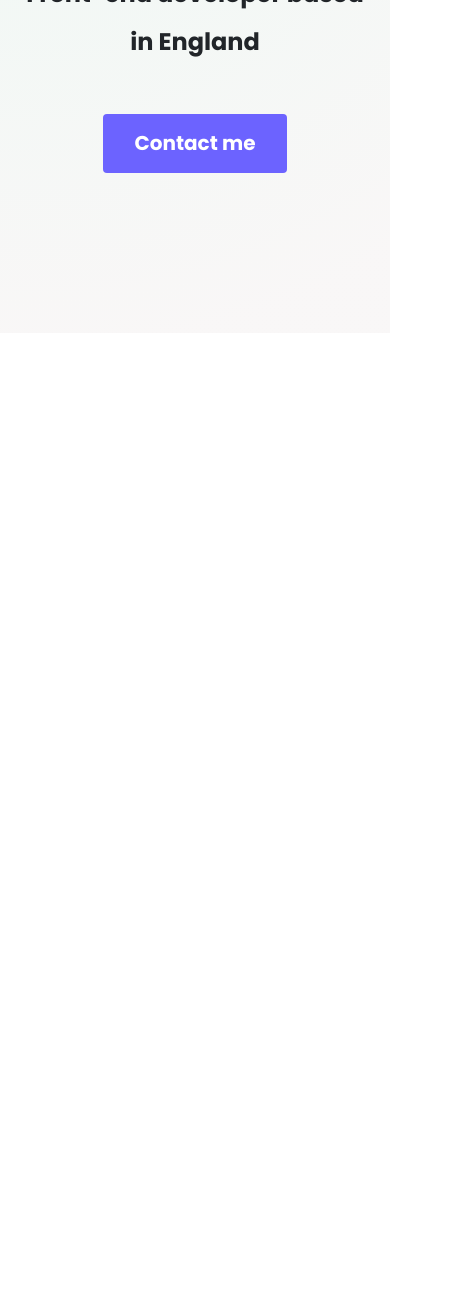
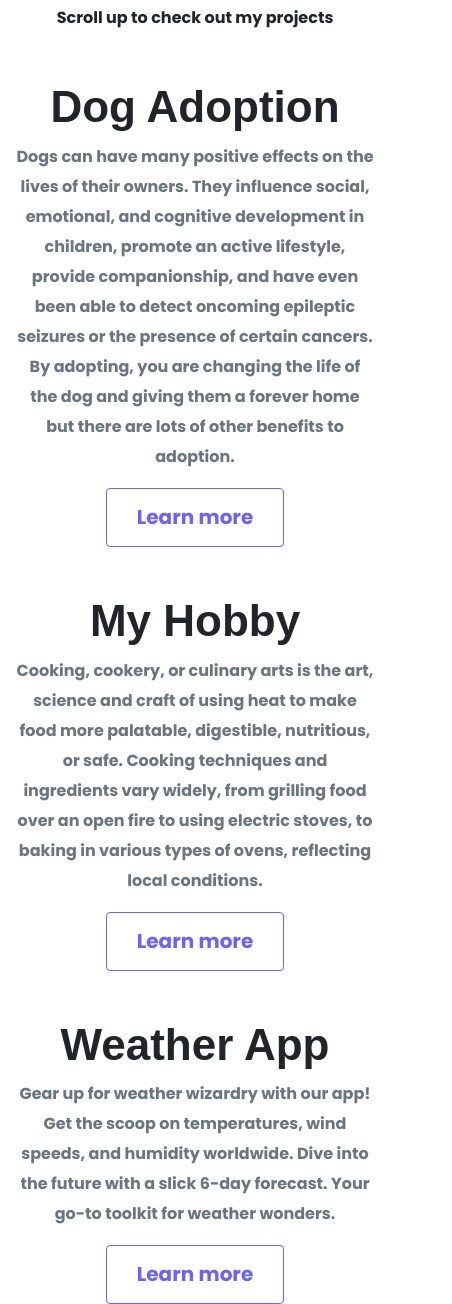
Before and after one commit to lahseh/portfolio, a plain HTML site: page index.html in a window 390 px wide. Shown: the part 482-1786 px from the top of the page, 452 px wide, since content can reach past the window. Before the commit the page ends 844 px from the top, so only its background shows below. Drawn offline with nearby package versions, Linux system fonts and the light colour scheme; a web font is replaced by a local one.

Commit message:
integrated homepage content design

```diff
--- a/index.html
+++ b/index.html
@@ -37,5 +37,65 @@
         <a href="£" class="btn btn-branding">Contact me</a>
       </div>
     </div>
+    <p class="text-center m-5">Scroll up to check out my projects</p>
+    <div class="container">
+      <div class="row mt-5">
+        <div class="col-md-6 d-none d-lg-block">
+          <img src="img/basic1.png" class="img-fluid rounded mb-5" alt="" />
+        </div>
+
+        <div class="col-md-6">
+          <div class="project-description">
+            <h2 mb-5>Dog Adoption</h2>
+            <p class="text-muted">
+              Dogs can have many positive effects on the lives of their owners.
+              They influence social, emotional, and cognitive development in
+              children, promote an active lifestyle, provide companionship, and
+              have even been able to detect oncoming epileptic seizures or the
+              presence of certain cancers. By adopting, you are changing the
+              life of the dog and giving them a forever home but there are lots
+              of other benefits to adoption.
+            </p>
+            <a href="" class="btn btn-branding-outline">Learn more</a>
+          </div>
+        </div>
+      </div>
+      <div class="row mt-5">
+        <div class="col-md-6">
+          <div class="project-description">
+            <h2 mb-5>My Hobby</h2>
+            <p class="text-muted">
+              Cooking, cookery, or culinary arts is the art, science and craft
+              of using heat to make food more palatable, digestible, nutritious,
+              or safe. Cooking techniques and ingredients vary widely, from
+              grilling food over an open fire to using electric stoves, to
+              baking in various types of ovens, reflecting local conditions.
+            </p>
+            <a href="" class="btn btn-branding-outline">Learn more</a>
+          </div>
+        </div>
+        <div class="col-md-6 d-none d-lg-block">
+          <img src="img/basic2.png" class="img-fluid rounded" alt="" />
+        </div>
+      </div>
+      <div class="row mt-5">
+        <div class="col-md-6 d-none d-lg-block">
+          <img src="img/plus1.png" class="img-fluid rounded" alt="" />
+        </div>
+
+        <div class="col-md-6">
+          <div class="project-description">
+            <h2 mb-5>Weather App</h2>
+            <p class="text-muted">
+              Gear up for weather wizardry with our app! Get the scoop on
+              temperatures, wind speeds, and humidity worldwide. Dive into the
+              future with a slick 6-day forecast. Your go-to toolkit for weather
+              wonders.
+            </p>
+            <a href="" class="btn btn-branding-outline">Learn more</a>
+          </div>
+        </div>
+      </div>
+    </div>
   </body>
 </html>
--- a/src/styles.css
+++ b/src/styles.css
@@ -22,8 +22,14 @@ h1 {
   font-size: 96px;
 }
 
+h2 {
+  font-size: 46px;
+}
+
 p {
   font-weight: normal;
+  font-size: 16px;
+  line-height: 30px;
 }
 .hero {
   background: radial-gradient(
@@ -46,7 +52,7 @@ p {
 .hero h2 {
   font-family: var(--default-font-family);
   font-weight: normal;
-  line-height: 2;
+  line-height: 1.5;
   font-size: 24px;
 }
 
@@ -58,3 +64,34 @@ p {
   line-height: 27px;
   padding: 15px 30px;
 }
+
+.btn-branding-outline {
+  color: var(--branding-color);
+  border: 1px solid var(--branding-color);
+  border-radius: 4px;
+  font-size: 20px;
+  line-height: 27px;
+  padding: 15px 30px;
+}
+
+.project-description {
+  padding: 120px 60px;
+}
+
+@media (max-width: 960px) {
+  h1 {
+    font-size: 30px;
+    line-height: 2;
+  }
+  h2 {
+    font-size: 44px;
+  }
+
+  .hero {
+    padding: 80px 20px;
+  }
+  .project-description {
+    padding: 0;
+    text-align: center;
+  }
+}
```
Also changed, not shown: img/plus1.png (added), img/plus2.png (added), 3 other files.
